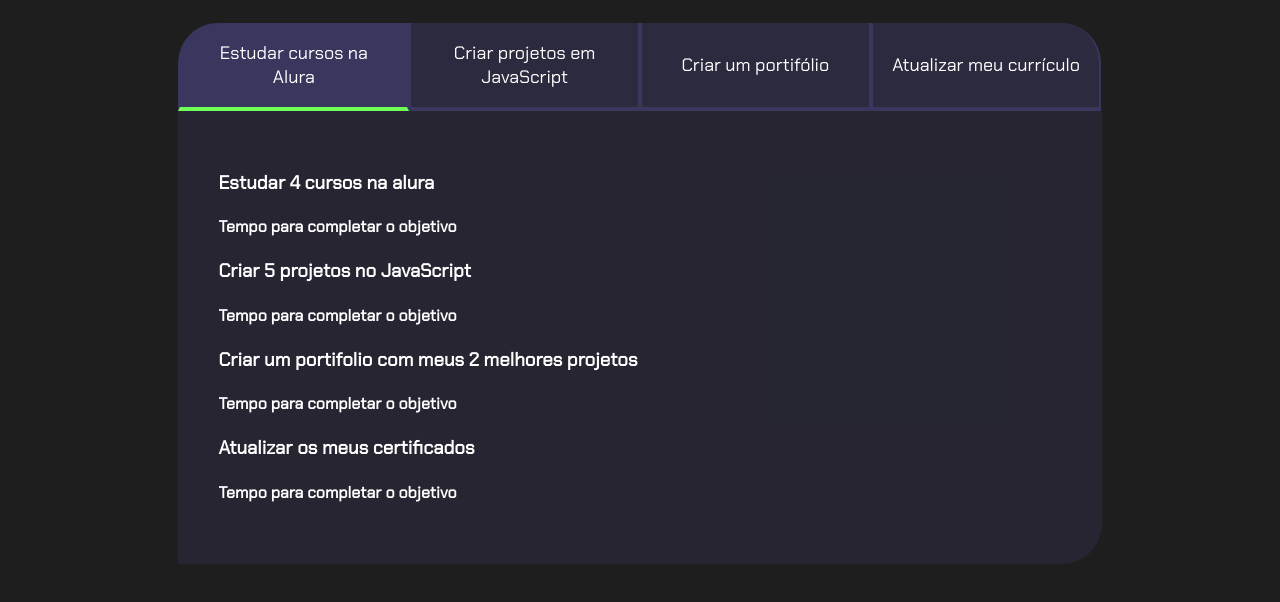
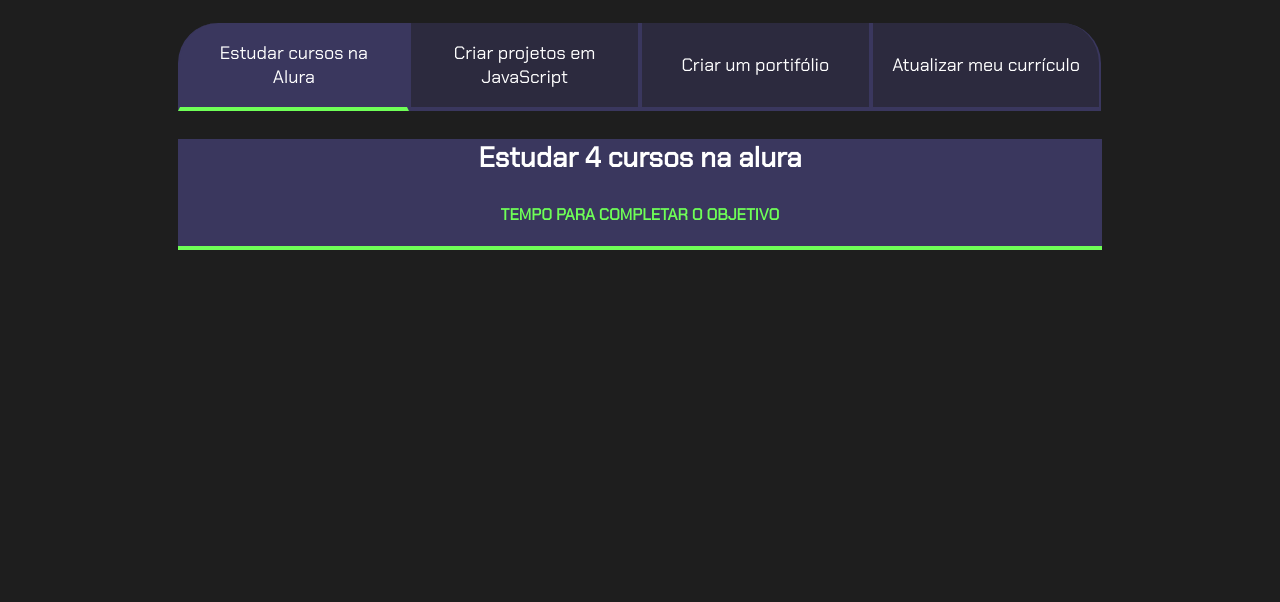
Before and after one commit to DIOGOPINDUCA/DIOGOPINDUCA-javascript-projeto-de-vida, a plain HTML site: page index.HTML in a window 1280 px wide. Shown: the part 80-682 px from the top of the page. Drawn offline with Linux system fonts and the light colour scheme.

Commit message:
27/03/2024

```diff
--- a/index.HTML
+++ b/index.HTML
@@ -21,7 +21,7 @@
     </div>
 
     <div class="abas-texto">
-        <div class="aba-conteudo">
+        <div class="aba-conteudo ativo">
             <h3 class="aba-conteudo-texto-principal">Estudar 4 cursos na alura</h3>
             <h4 class="aba-conteudo-texto-secundario">Tempo para completar o objetivo</h4>
         </div>
--- a/style.css
+++ b/style.css
@@ -56,18 +56,28 @@ body{
     background-color: var(--botao-ativo);
     border-bottom: 4px solid var(--verde);
 }
-.aba-conteudo-ativo{
+.aba-conteudo.ativo{
 display: block;
 }
 .aba-conteudo{
+display: none;
+}
+
+.aba-conteudo-texto-principal{
+    font-size: 28px;
+    text-align: center;
+}
+
+.aba-conteudo-texto-secundario{
+    text-align: center;
+    color: var(--verde);
+    text-transform: uppercase;
+}
 
 
-}
-.abas-texto{
-    background-color: var(--texto-fundo);
-    padding: 40px;
-    border-radius: 0 0 40px;
-}
+
+
+
 
 
 @media screen and (min-width: 750px){
```
